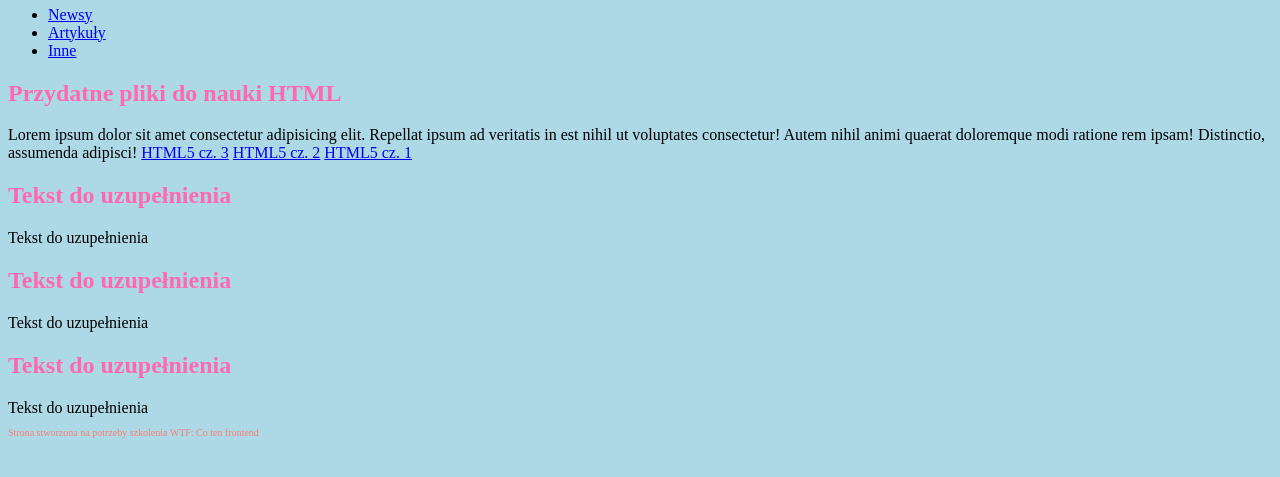
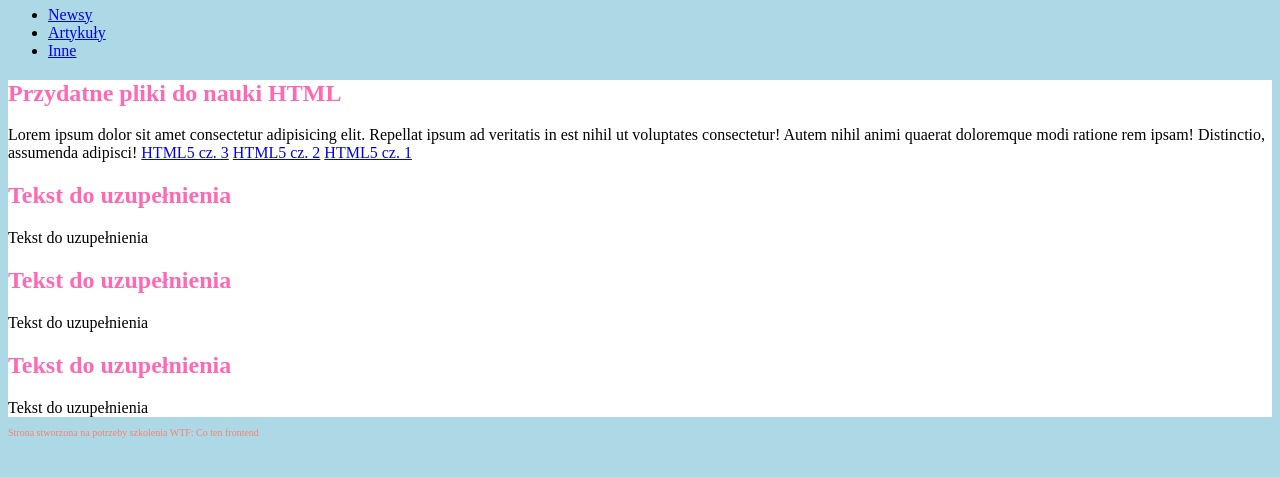
Before and after one commit to TomekK3/Helpbook, a plain HTML site: page index.html in a window 1280 px wide. Shown: the part 211-688 px from the top of the page. Drawn offline with Linux system fonts and the light colour scheme.

Commit message:
feat: new background

```diff
--- a/index.html
+++ b/index.html
@@ -28,7 +28,7 @@
                 <li><a href="Inne.html">Inne</a></li>
             </ul>
         </nav>
-        <section>
+        <section class="mainSection">
             <article>
                 <h2 class="h2">Przydatne pliki do nauki HTML</h2>
                 Lorem ipsum dolor sit amet consectetur adipisicing elit. Repellat ipsum ad veritatis in est nihil ut
--- a/skrypt.js
+++ b/skrypt.js
@@ -1,4 +1,4 @@
-alert('siema')
+
 
 const name='Tomek';
 const age=28;
--- a/style.css
+++ b/style.css
@@ -15,3 +15,6 @@ color:lime;
 .mainBody {
     background:lightblue;
 }
+.mainSection {
+    background: white;
+}
```
